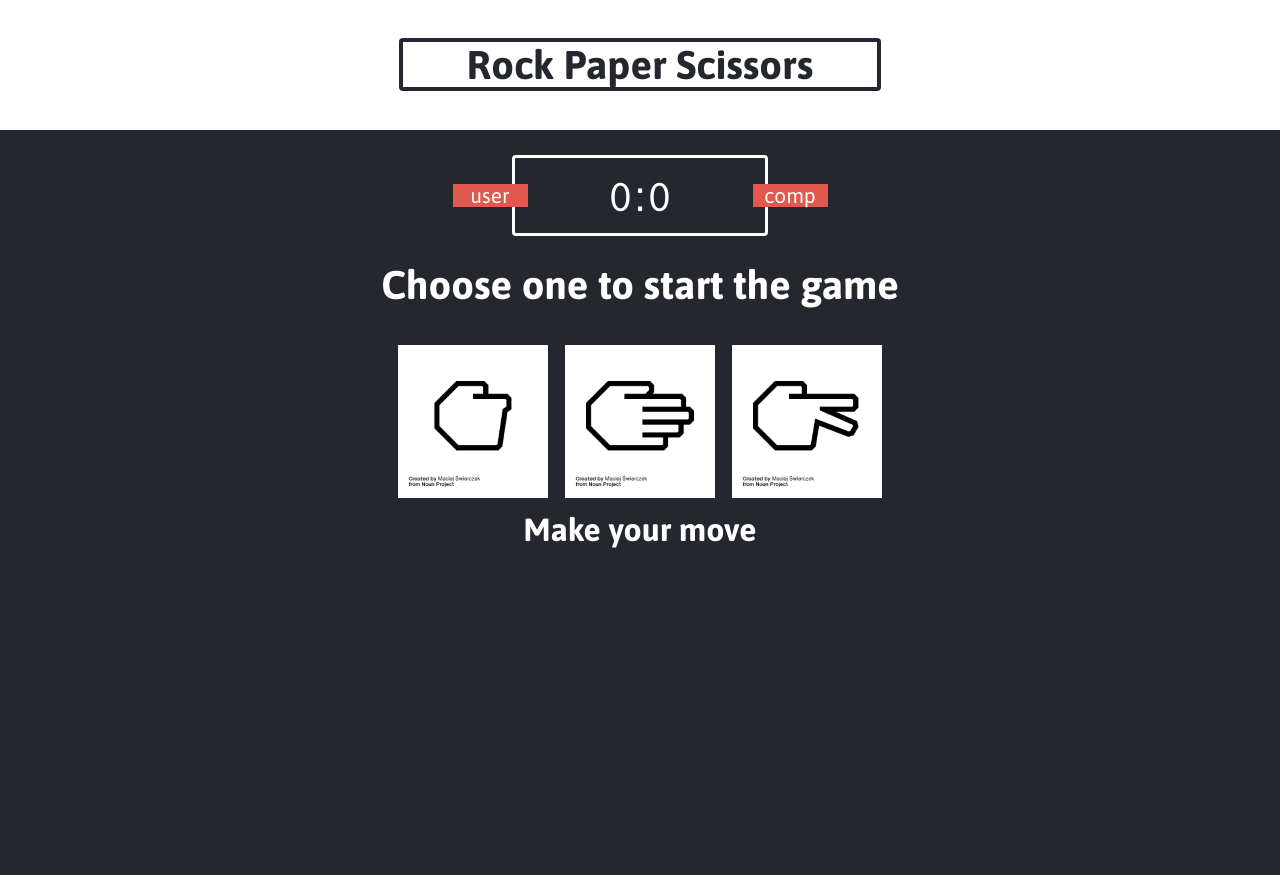
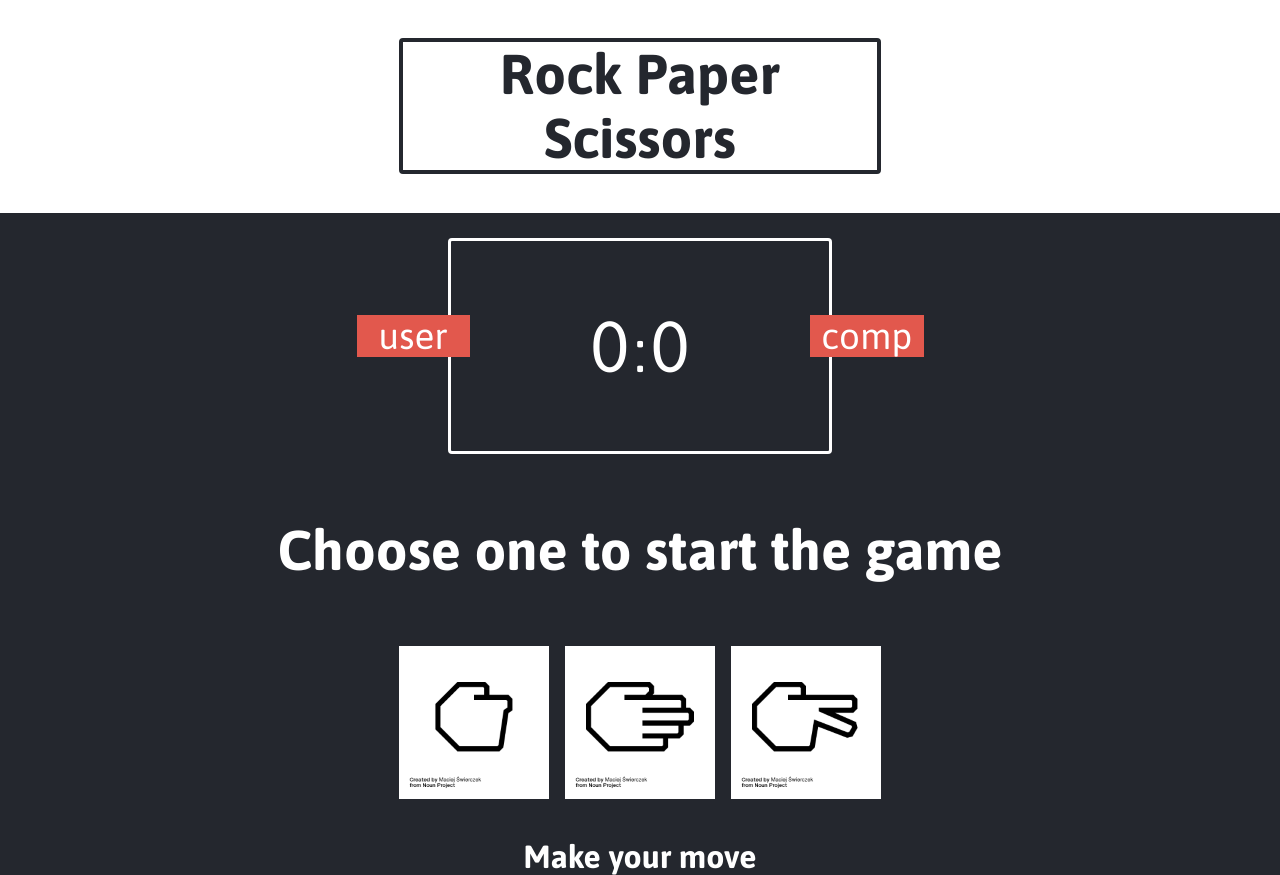
Before and after one commit to shawnsteen/rockPaperScissors, a plain HTML site: page index.html in a window 1280 px wide. Before the commit the page ends 800 px from the top, so only its background shows below. Drawn offline with Linux system fonts and the light colour scheme.

Commit message:
Add files via upload

```diff
--- a/index.html
+++ b/index.html
@@ -1,8 +1,6 @@
 <!DOCTYPE html>
 <html>
 <head>
-	<meta name="viewport"
-		content="width=device-width, initial-scale=1">
 	<meta charset="utf-8">
 	<title>Rock Paper Scissors Game</title>
 	<link rel="stylesheet" type="text/css" href="style.css">
--- a/style.css
+++ b/style.css
@@ -17,7 +17,7 @@ header {
 header > h1 {
 	color: #24272e;
 	text-align: center;
-	font-size: 250%;
+	font-size: 350%;
 	border: 4px solid #24272e;
 	border-radius: 4px;
 	width: 40%;
@@ -26,10 +26,10 @@ header > h1 {
 
 .scoreBoard {
 	margin: 2% auto;
-	padding: 1%;
+	padding: 5%;
 	border: 3px solid white;
 	border-radius: 4px;
-	width: 20%;
+	width: 30%;
 	text-align: center;
 	color: white;
 	position: relative;
@@ -37,17 +37,17 @@ header > h1 {
 
 .badge {
 	background: #e2584d;
-	font-size: 130%;
+	font-size: 230%;
 	width: 30%;
 
 }
 
 .score {
-	font-size: 250%;
+	font-size: 450%;
 }
 
 #sep {
-	font-size: 270%;
+	font-size: 370%;
 	padding: 2%;
 }
 
@@ -64,7 +64,8 @@ header > h1 {
 }
 
 .result {
-	font-size: 250%;
+	margin: 5%;
+	font-size: 350%;
 	color: white;
 	text-align: center;
 	font-weight: bold;
@@ -72,7 +73,7 @@ header > h1 {
 
 .choices {
 	text-align: center;
-	margin-top: 3%;
+	margin: 3%;
 }
 
 .choice {
```
